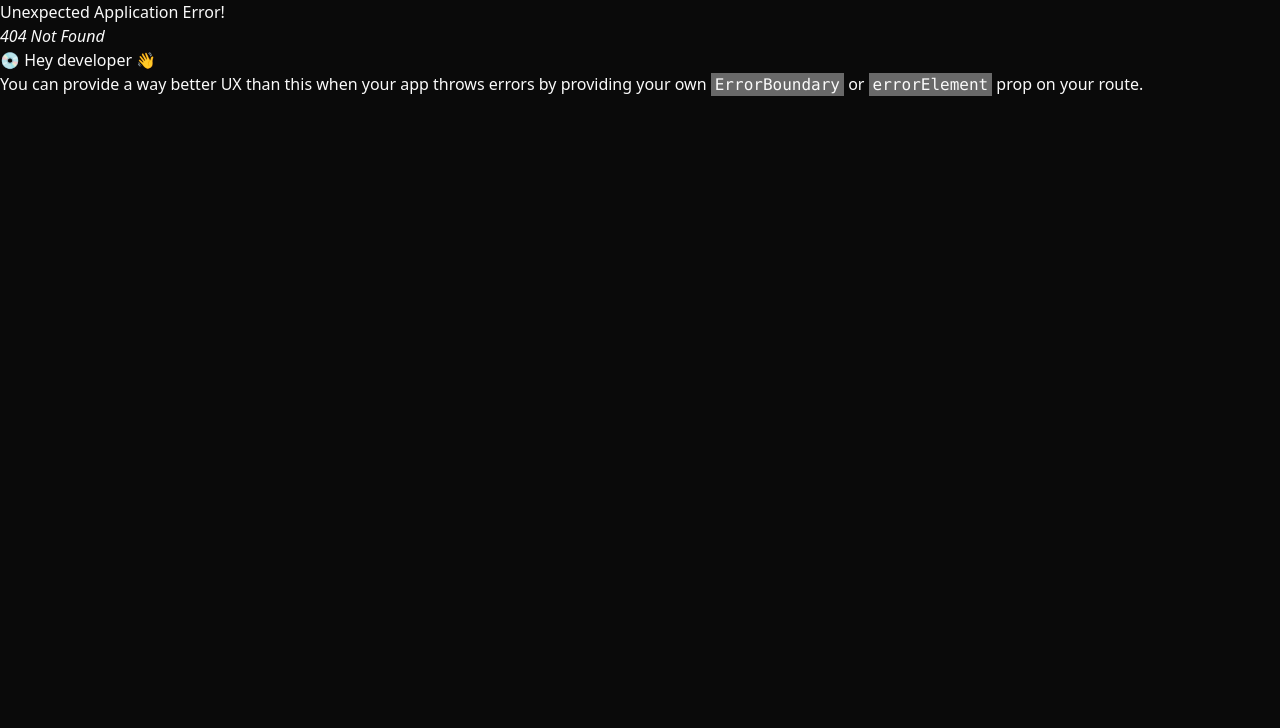
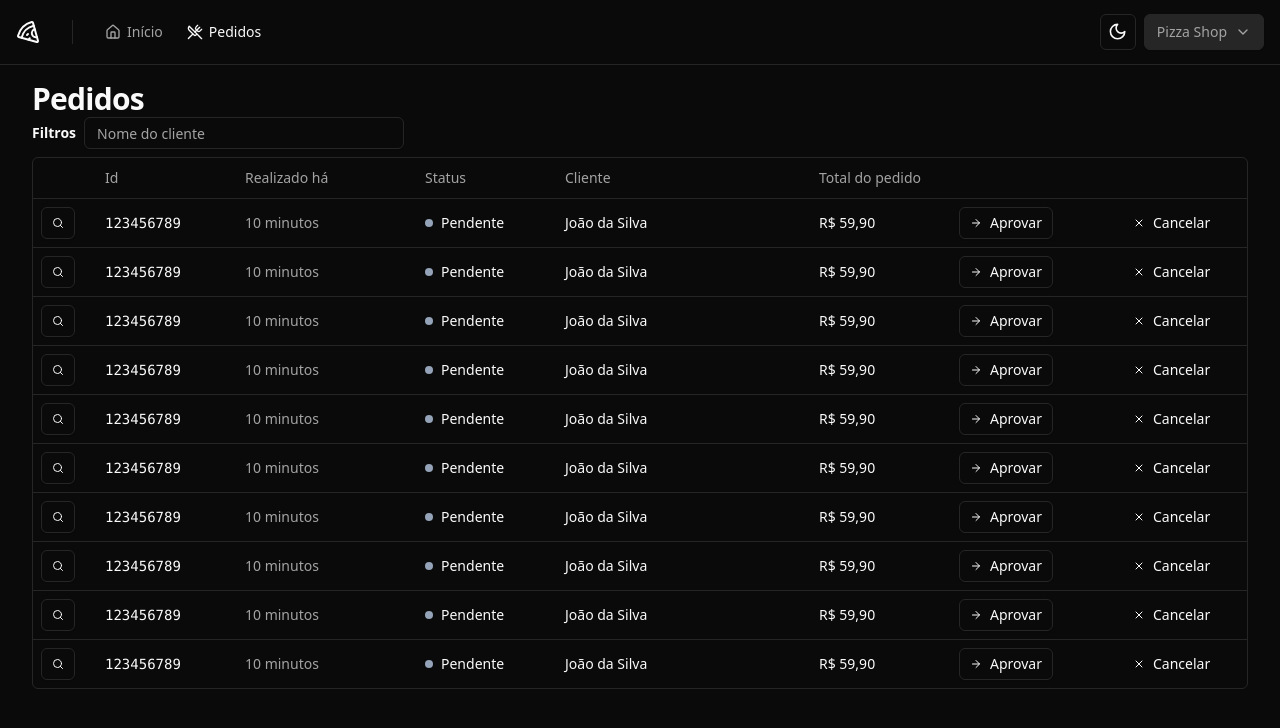
Before and after one commit to ArnaldoAF/04-ignite-pizzashop-web, a React (Vite) app: page /orders in a window 1280 px wide. Before the commit this address had no page. Shown: the top 728 px of the page. Built offline with nearby package versions, Linux system fonts and the light colour scheme.

Commit message:
componente: filtro de pedidos

```diff
--- a/src/components/Header.tsx
+++ b/src/components/Header.tsx
@@ -17,7 +17,7 @@
                         <Home className="h-4 w-4" />
                         Início
                     </NavLink>
-                    <NavLink to="/pedidos">
+                    <NavLink to="/orders">
                         <UtensilsCrossed className="h-4 w-4" />
                         Pedidos
                     </NavLink>
--- a/src/components/ui/button.tsx
+++ b/src/components/ui/button.tsx
@@ -23,6 +23,7 @@
       size: {
         default: "h-9 px-4 py-2",
         sm: "h-8 rounded-md px-3 text-xs",
+        xs: "h-8 px-2.5",
         lg: "h-10 rounded-md px-8",
         icon: "h-9 w-9",
       },
--- /dev/null
+++ b/src/components/ui/table.tsx
@@ -0,0 +1,120 @@
+import * as React from "react"
+
+import { cn } from "@/lib/utils"
+
+const Table = React.forwardRef<
+  HTMLTableElement,
+  React.HTMLAttributes<HTMLTableElement>
+>(({ className, ...props }, ref) => (
+  <div className="relative w-full overflow-auto">
+    <table
+      ref={ref}
+      className={cn("w-full caption-bottom text-sm", className)}
+      {...props}
+    />
+  </div>
+))
+Table.displayName = "Table"
+
+const TableHeader = React.forwardRef<
+  HTMLTableSectionElement,
+  React.HTMLAttributes<HTMLTableSectionElement>
+>(({ className, ...props }, ref) => (
+  <thead ref={ref} className={cn("[&_tr]:border-b", className)} {...props} />
+))
+TableHeader.displayName = "TableHeader"
+
+const TableBody = React.forwardRef<
+  HTMLTableSectionElement,
+  React.HTMLAttributes<HTMLTableSectionElement>
+>(({ className, ...props }, ref) => (
+  <tbody
+    ref={ref}
+    className={cn("[&_tr:last-child]:border-0", className)}
+    {...props}
+  />
+))
+TableBody.displayName = "TableBody"
+
+const TableFooter = React.forwardRef<
+  HTMLTableSectionElement,
+  React.HTMLAttributes<HTMLTableSectionElement>
+>(({ className, ...props }, ref) => (
+  <tfoot
+    ref={ref}
+    className={cn(
+      "border-t bg-muted/50 font-medium [&>tr]:last:border-b-0",
+      className
+    )}
+    {...props}
+  />
+))
+TableFooter.displayName = "TableFooter"
+
+const TableRow = React.forwardRef<
+  HTMLTableRowElement,
+  React.HTMLAttributes<HTMLTableRowElement>
+>(({ className, ...props }, ref) => (
+  <tr
+    ref={ref}
+    className={cn(
+      "border-b transition-colors hover:bg-muted/50 data-[state=selected]:bg-muted",
+      className
+    )}
+    {...props}
+  />
+))
+TableRow.displayName = "TableRow"
+
+const TableHead = React.forwardRef<
+  HTMLTableCellElement,
+  React.ThHTMLAttributes<HTMLTableCellElement>
+>(({ className, ...props }, ref) => (
+  <th
+    ref={ref}
+    className={cn(
+      "h-10 px-2 text-left align-middle font-medium text-muted-foreground [&:has([role=checkbox])]:pr-0 [&>[role=checkbox]]:translate-y-[2px]",
+      className
+    )}
+    {...props}
+  />
+))
+TableHead.displayName = "TableHead"
+
+const TableCell = React.forwardRef<
+  HTMLTableCellElement,
+  React.TdHTMLAttributes<HTMLTableCellElement>
+>(({ className, ...props }, ref) => (
+  <td
+    ref={ref}
+    className={cn(
+      "p-2 align-middle [&:has([role=checkbox])]:pr-0 [&>[role=checkbox]]:translate-y-[2px]",
+      className
+    )}
+    {...props}
+  />
+))
+TableCell.displayName = "TableCell"
+
+const TableCaption = React.forwardRef<
+  HTMLTableCaptionElement,
+  React.HTMLAttributes<HTMLTableCaptionElement>
+>(({ className, ...props }, ref) => (
+  <caption
+    ref={ref}
+    className={cn("mt-4 text-sm text-muted-foreground", className)}
+    {...props}
+  />
+))
+TableCaption.displayName = "TableCaption"
+
+export {
+  Table,
+  TableHeader,
+  TableBody,
+  TableFooter,
+  TableHead,
+  TableRow,
+  TableCell,
+  TableCaption,
+}
--- /dev/null
+++ b/src/pages/app/orders/orders.tsx
@@ -0,0 +1,74 @@
+import { Button } from '@/components/ui/button'
+import { Input } from '@/components/ui/input'
+import { Table, TableBody, TableCell, TableHead, TableHeader, TableRow } from '@/components/ui/table'
+import { ArrowRight, Search, X } from 'lucide-react'
+import React from 'react'
+import { Helmet } from 'react-helmet-async'
+
+export function Orders() {
+  return (
+    <>
+        <Helmet title="Pedidos" />
+        <div className="flex flex-col gap-4">
+            <h1 className="text-3xl font-bold tracking-tight">Pedidos</h1>
+        </div>
+        <div className="space-y-2 5">
+            <form action="" className="flex items-center gap-2">
+                <span className="text-sm font-semibold">Filtros</span>
+                <Input type="text" placeholder="Nome do cliente" className='h-8 w-[320px]'/>
+            </form>
+
+            <div className="border rounded-md">
+                <Table>
+                    <TableHeader>
+                        <TableRow>
+                            <TableHead className='w-[64px]'></TableHead>
+                            <TableHead className='w-[140px]'>Id</TableHead>
+                            <TableHead className='w-[180px]'>Realizado há</TableHead>
+                            <TableHead className='w-[140px]'>Status</TableHead>
+                            <TableHead >Cliente</TableHead>
+                            <TableHead className='w-[140px]'>Total do pedido</TableHead>
+                            <TableHead className='w-[164px]'></TableHead>
+                            <TableHead className='w-[132px]'></TableHead>
+                        </TableRow>
+                    </TableHeader>
+                    <TableBody>
+                        {Array.from({ length: 10 }).map((_, index) => (
+                            <TableRow key={index}>
+                            <TableCell>
+                                <Button variant="outline" size="xs" >
+                                    <Search className='h-3 w-3' />
+                                    <span className='sr-only'>Detalhes do pedido</span>
+                                </Button>
+                            </TableCell>
+                            <TableCell className='font-mono text-sm font-medium'>123456789</TableCell>
+                            <TableCell className='text-muted-foreground'>10 minutos</TableCell>
+                            <TableCell>
+                                <div className="flex items-center gap-2">
+                                    <span className="h-2 w-2 rounded-full bg-slate-400" />
+                                    <span>Pendente</span>
+                                </div>
+                            </TableCell>
+                            <TableCell className='font-medium'>João da Silva</TableCell>
+                            <TableCell className='font-medium'>R$ 59,90</TableCell>
+                            <TableCell>
+                                <Button variant="outline" size="xs">
+                                    <ArrowRight className='mr-2 h-3 w-3' />
+                                    Aprovar
+                                </Button>
+                            </TableCell>
+                            <TableCell>
+                                <Button variant="ghost" size="xs">
+                                    <X className='mr-2 h-3 w-3' />
+                                    Cancelar
+                                </Button>
+                            </TableCell>
+                        </TableRow>
+                        ))}
+                    </TableBody>
+                </Table>
+            </div>
+        </div>
+    </>
+  )
+}
--- a/src/routes.tsx
+++ b/src/routes.tsx
@@ -7,13 +7,15 @@
 import { AppLayout } from "./pages/_layouts/app";
 import { AuthLayout } from "./pages/_layouts/auth";
 import { SingUp } from "./pages/auth/sing-up";
+import {Orders} from "./pages/app/orders/orders";
 
 export const router = createBrowserRouter([
     {
         path: "/",
         element: <AppLayout />,
         children: [
-            { path: "/", element: <Dashboard /> }
+            { path: "/", element: <Dashboard /> },
+            { path: "/orders", element: <Orders /> }
         ]
     },
     {
```
